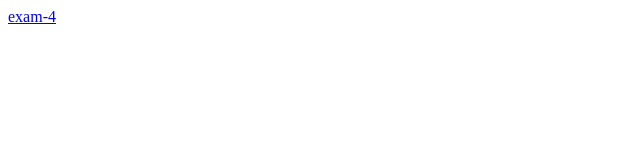
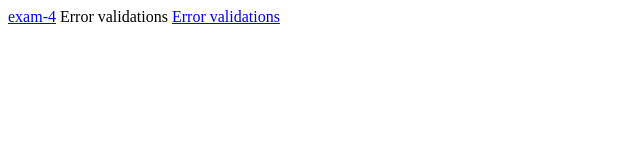
Before and after one commit to ShreyMonpara01/JAVASCRIPT, a plain HTML site: page index.html in a window 1280 px wide. Shown: the whole page, without its empty margins (0-640 px from the left). Drawn offline with Linux system fonts and the light colour scheme.

Commit message:
Error validations

```diff
--- a/index.html
+++ b/index.html
@@ -7,5 +7,7 @@
 </head>
 <body>
     <a href="exam-4/index.html">exam-4</a>
+    Error validations
+    <a href="Error validations/index.html"> Error validations</a>
 </body>
 </html>
```
